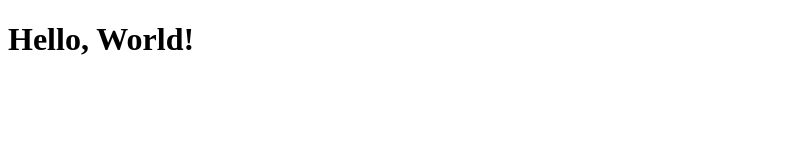
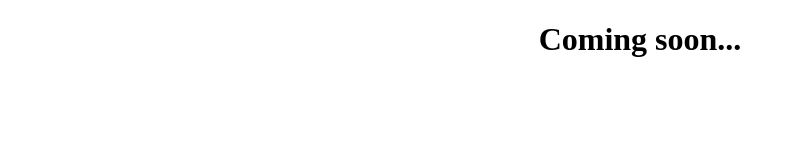
Before and after one commit to takos22/takos.tech, a plain HTML site: page index.html in a window 1280 px wide. Shown: the whole page, without its empty margins (0-795 px from the left). Drawn offline with Linux system fonts and the light colour scheme.

Commit message:
Update index.html

```diff
--- a/index.html
+++ b/index.html
@@ -4,10 +4,13 @@
     <meta property="og:type" content="website" />
     <meta property="og:site_name" content="takos.tech" />
     <meta property="og:title" content="Takos Portfolio" />
+    <meta property="og:description" content="Developer">
+    <meta property="og:url" content="https://takos.tech/">
+    <meta name="theme-color" data-react-helmet="true" content="#20E0FF">
     <meta charset="UTF-8" />
-    <title>takos.tech</title>
+    <title>Takos - Developer</title>
   </head>
   <body>
-    <h1>Hello, World!</h1>
+    <h1 style="width: 100%;text-align: center;">Coming soon...</h1>
   </body>
 </html>
```
